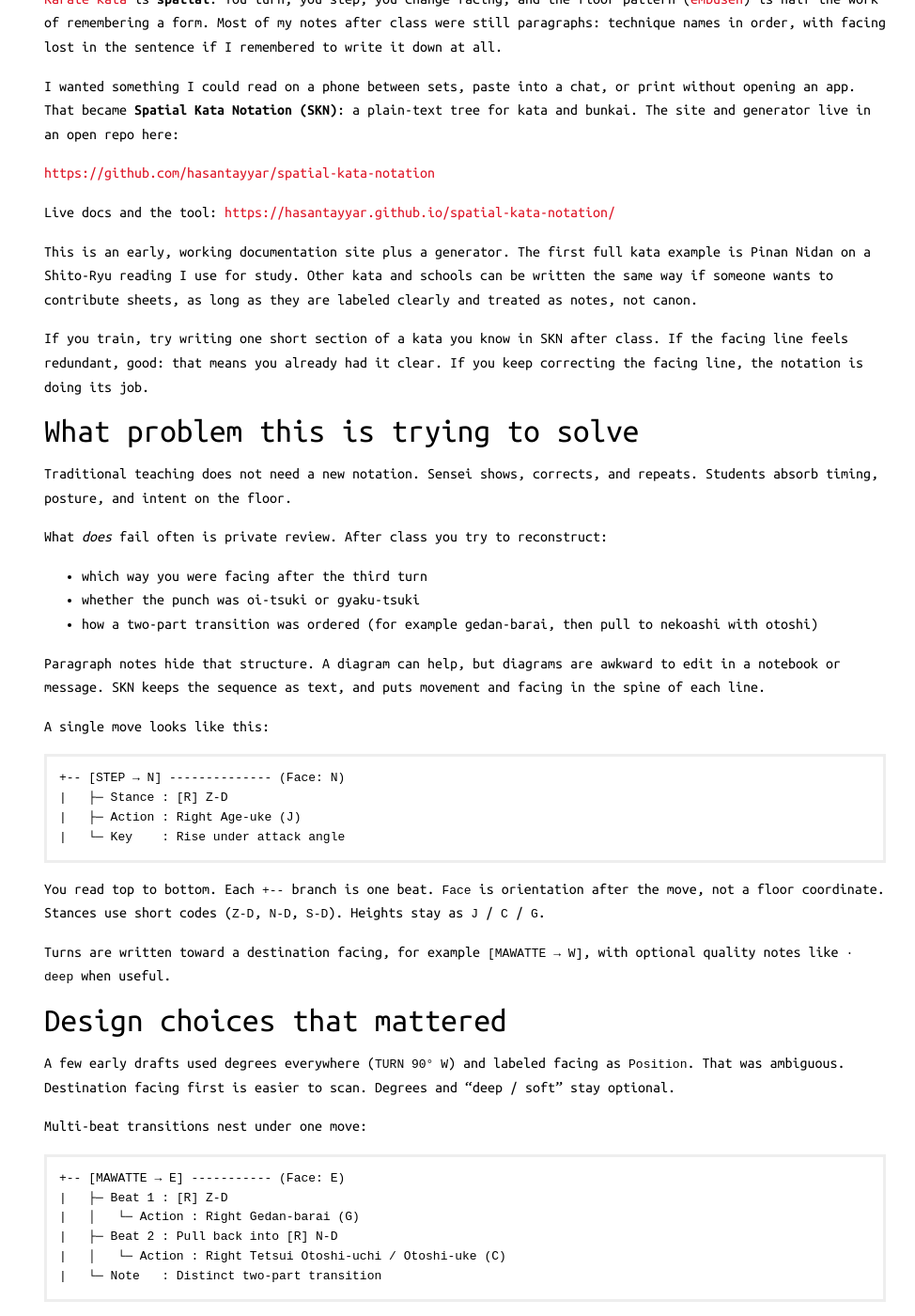
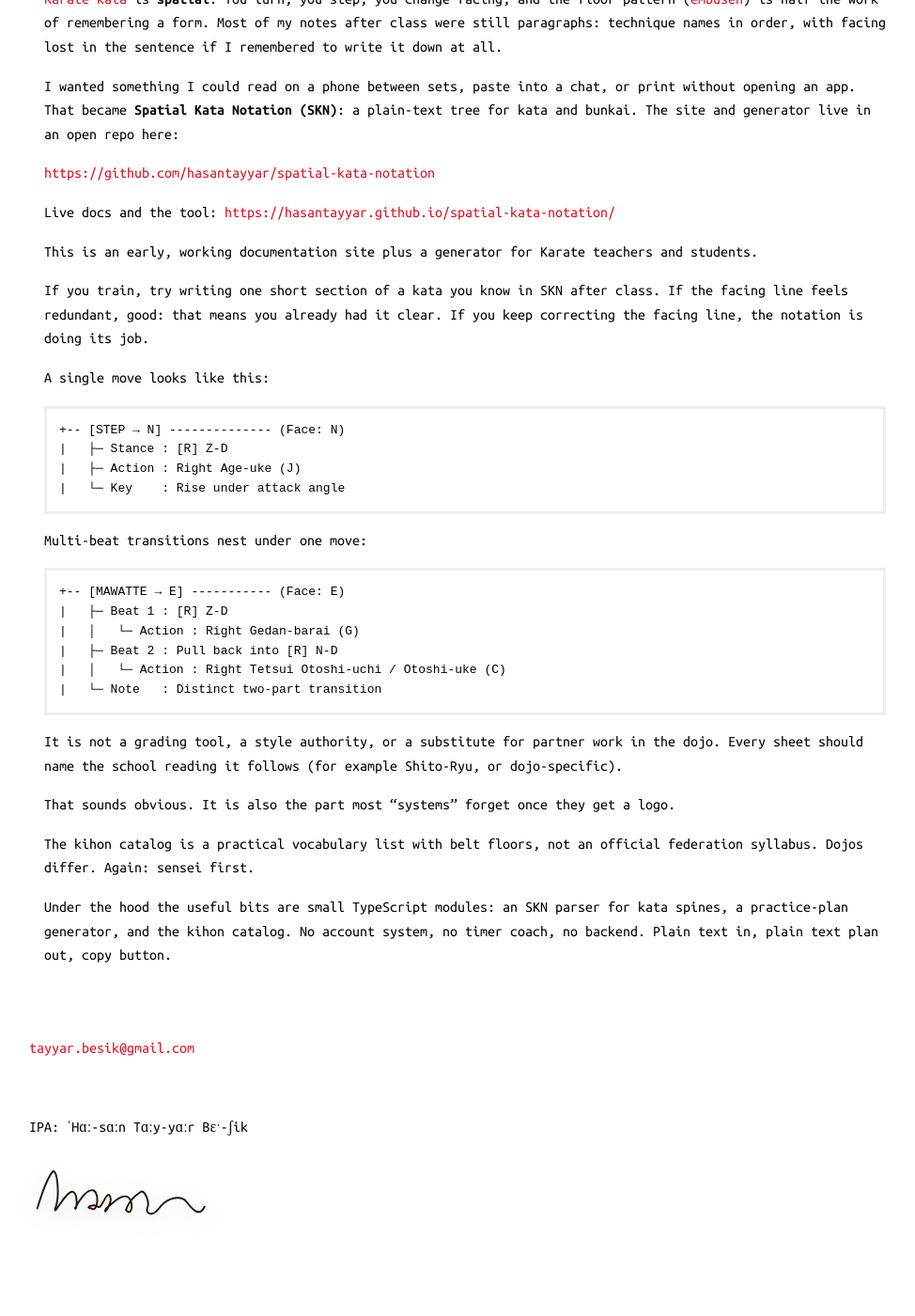
Before and after one commit to hasantayyar/hasantayyar.net, a Jekyll site: the page built from _posts/2026-08-10-karate-practice-tool-notation.md, in a window 1280 px wide and 1400 px high, scrolled down 362 px. Shown: the whole window at 94% size, without its empty margins (145-1119 px from the left). Built offline with Jekyll 4.4.1, drawn with Linux system fonts in a browser that asks for light colours; Markdown is read by kramdown in place of the engine named in the settings; after the commit the page ends 1710 px from its top, so only the background shows below that; some of the changed text lies outside the part shown.

Commit message:
Shorten SKN page

````diff
--- a/_posts/2026-08-10-karate-practice-tool-notation.md
+++ b/_posts/2026-08-10-karate-practice-tool-notation.md
@@ -16,22 +16,9 @@ I wanted something I could read on a phone between sets, paste into a chat, or p
 Live docs and the tool: [https://hasantayyar.github.io/spatial-kata-notation/](https://hasantayyar.github.io/spatial-kata-notation/)
 
 
-This is an early, working documentation site plus a generator. The first full kata example is Pinan Nidan on a Shito-Ryu reading I use for study. Other kata and schools can be written the same way if someone wants to contribute sheets, as long as they are labeled clearly and treated as notes, not canon.
+This is an early, working documentation site plus a generator for Karate teachers and students.
 
 If you train, try writing one short section of a kata you know in SKN after class. If the facing line feels redundant, good: that means you already had it clear. If you keep correcting the facing line, the notation is doing its job.
-
-
-## What problem this is trying to solve
-
-Traditional teaching does not need a new notation. Sensei shows, corrects, and repeats. Students absorb timing, posture, and intent on the floor.
-
-What *does* fail often is private review. After class you try to reconstruct:
-
-- which way you were facing after the third turn
-- whether the punch was oi-tsuki or gyaku-tsuki
-- how a two-part transition was ordered (for example gedan-barai, then pull to nekoashi with otoshi)
-
-Paragraph notes hide that structure. A diagram can help, but diagrams are awkward to edit in a notebook or message. SKN keeps the sequence as text, and puts movement and facing in the spine of each line.
 
 A single move looks like this:
 
@@ -41,14 +28,6 @@ A single move looks like this:
 |   ├─ Action : Right Age-uke (J)
 |   └─ Key    : Rise under attack angle
 ```
-
-You read top to bottom. Each `+--` branch is one beat. `Face` is orientation after the move, not a floor coordinate. Stances use short codes (`Z-D`, `N-D`, `S-D`). Heights stay as `J` / `C` / `G`.
-
-Turns are written toward a destination facing, for example `[MAWATTE → W]`, with optional quality notes like `· deep` when useful.
-
-## Design choices that mattered
-
-A few early drafts used degrees everywhere (`TURN 90° W`) and labeled facing as `Position`. That was ambiguous. Destination facing first is easier to scan. Degrees and “deep / soft” stay optional.
 
 Multi-beat transitions nest under one move:
 
@@ -60,46 +39,10 @@ Multi-beat transitions nest under one move:
 |   │   └─ Action : Right Tetsui Otoshi-uchi / Otoshi-uke (C)
 |   └─ Note   : Distinct two-part transition
 ```
-
-Bunkai can stay on the same spine with a `Bunkai` line, or use a dual attacker/defender layout when you are studying partner work. The repo’s Pinan Nidan opening example uses a 45° off-axis reading; that is one possible application, not a claim of orthodoxy.
-
-The character on the site mark is **形** (form), the spelling used in much modern karate for kata, rather than 型.
-
-## Hard rule: notation is subordinate to teaching
-
-If a sheet disagrees with your sensei, the sheet is wrong. Update the sheet.
-
-SKN is for:
-
-- remembering embusen after class
-- reviewing sequence before solo practice
-- sharing a draft with training partners
-- annotating one bunkai reading you were actually shown
-
 It is not a grading tool, a style authority, or a substitute for partner work in the dojo. Every sheet should name the school reading it follows (for example Shito-Ryu, or dojo-specific).
 
 That sounds obvious. It is also the part most “systems” forget once they get a logo.
 
-## What is in the repo
-
-The project is a static Astro site on GitHub Pages.
-
-- **Philosophy / Guide / Reference**: why it exists, how to read a sheet, and the compact key
-- **Example**: full Pinan Nidan (Shito-Ryu reading) in SKN
-- **Bunkai page**: partner-layout sample tied to the opening
-- **Keiko (practice generator)**: client-side tool that either
-  - parses a pasted kata sheet into practice loops (auto, facing groups, isolated tech), or
-  - builds a Shito-ryu kihon plan with no sheet, filtered by max belt so a yellow belt is not asked to drill Tsugi-ashi by name
-
 The kihon catalog is a practical vocabulary list with belt floors, not an official federation syllabus. Dojos differ. Again: sensei first.
 
 Under the hood the useful bits are small TypeScript modules: an SKN parser for kata spines, a practice-plan generator, and the kihon catalog. No account system, no timer coach, no backend. Plain text in, plain text plan out, copy button.
-
-## Why plain text
-
-I care about a few boring properties:
-
-1. **Diffable.** You can put sheets in git and see what changed.
-2. **Portable.** Works in email, chat, Markdown, paper.
-3. **Readable without software.** The website helps; it is not required to use the notation.
-4. **Honest about limits.** A tree will not carry kime, breathing, or the feel of a correction. It carries labels and order.
````
